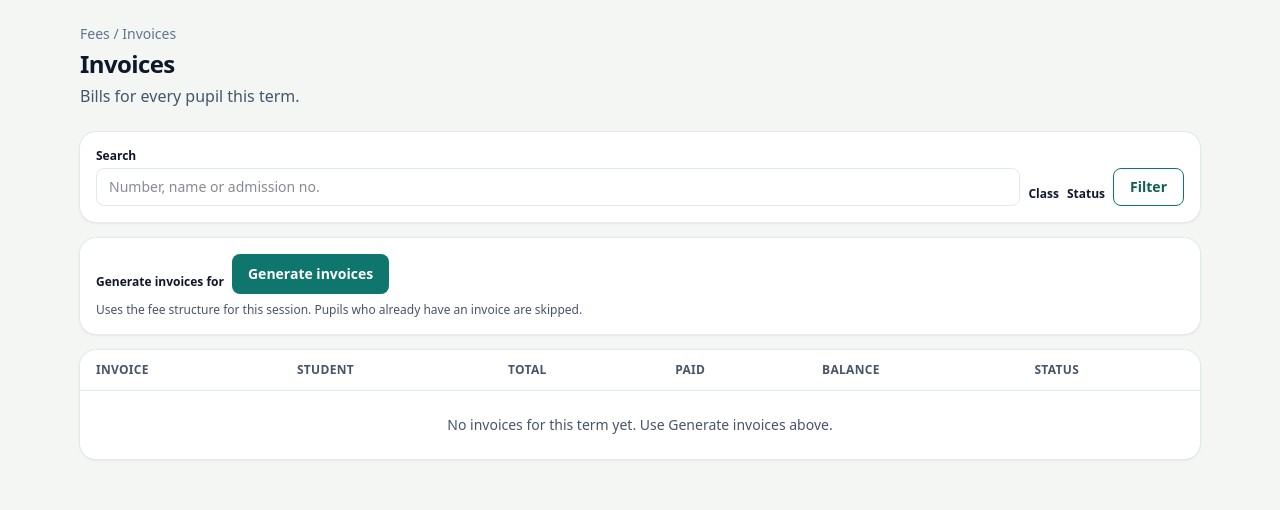
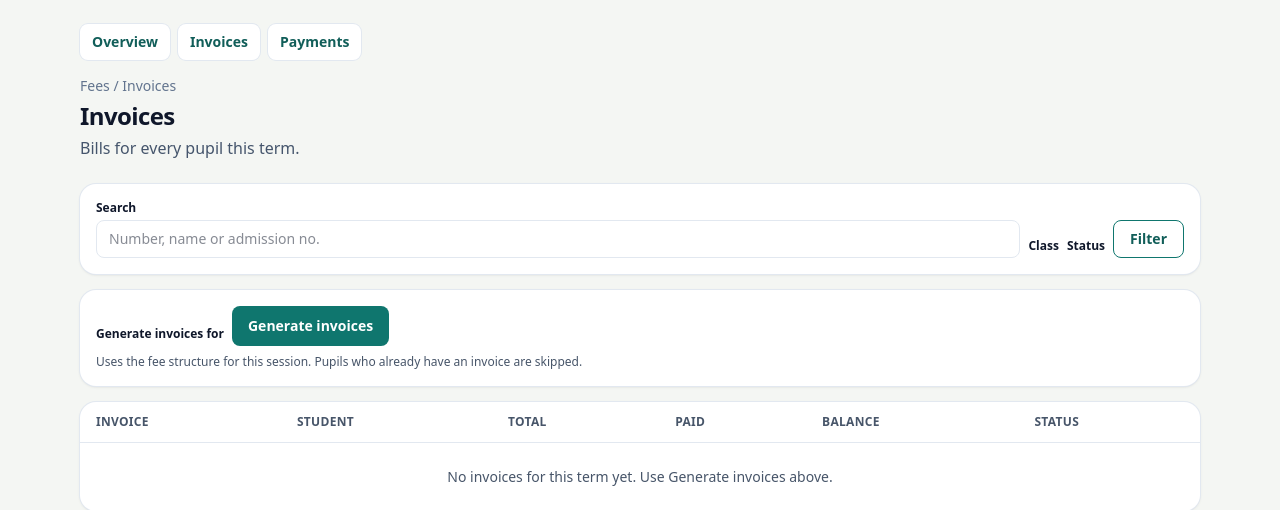
Before and after one commit to ZACCH0/SCHOOL_SAAS, a Django app: template templates/fees/invoice_list.html in a window 1280 px wide. Shown: the part 53-563 px from the top of the page. Run offline with Django 5.2, Linux system fonts and the light colour scheme; the template is opened without the code that fills it, so the values that code supplies are empty; style sheets or scripts are compiled from the project's sources.

Commit message:
fix: add tab navigation between the four fees pages

```diff
--- a/templates/fees/home.html
+++ b/templates/fees/home.html
@@ -4,6 +4,7 @@
 {% block title %}Fees{% endblock %}
 
 {% block content %}
+  {% include "partials/fees_tabs.html" %}
   {% if no_session %}
     {% include "components/page_header.html" with crumb="Fees" title="Fees overview" %}
     <p class="rounded-lg bg-amber-100 px-4 py-3 text-sm text-warn">There is no current session yet. Set one up in the admin first.</p>
--- a/templates/fees/invoice_detail.html
+++ b/templates/fees/invoice_detail.html
@@ -4,6 +4,7 @@
 {% block title %}{{ invoice.number }}{% endblock %}
 
 {% block content %}
+  {% include "partials/fees_tabs.html" %}
   {% include "components/page_header.html" with crumb="Fees / Invoices" title=invoice.number subtitle=invoice.period.name %}
 
   <div class="mb-5 grid gap-3 md:grid-cols-2">
--- a/templates/fees/invoice_list.html
+++ b/templates/fees/invoice_list.html
@@ -4,6 +4,7 @@
 {% block title %}Invoices{% endblock %}
 
 {% block content %}
+  {% include "partials/fees_tabs.html" %}
   {% if no_session %}
     {% include "components/page_header.html" with crumb="Fees / Invoices" title="Invoices" %}
     <p class="rounded-lg bg-amber-100 px-4 py-3 text-sm text-warn">There is no current session yet.</p>
--- a/templates/fees/payment_list.html
+++ b/templates/fees/payment_list.html
@@ -4,6 +4,7 @@
 {% block title %}Payments{% endblock %}
 
 {% block content %}
+  {% include "partials/fees_tabs.html" %}
   {% include "components/page_header.html" with crumb="Fees / Payments" title="Payments received" %}
 
   <div class="overflow-x-auto rounded-2xl bg-white shadow-sm ring-1 ring-line">
--- a/templates/fees/structure.html
+++ b/templates/fees/structure.html
@@ -4,6 +4,7 @@
 {% block title %}Fee structure{% endblock %}
 
 {% block content %}
+  {% include "partials/fees_tabs.html" %}
   {% if no_session %}
     {% include "components/page_header.html" with crumb="Fees / Structure" title="Fee structure" %}
     <p class="rounded-lg bg-amber-100 px-4 py-3 text-sm text-warn">There is no current session yet.</p>
--- /dev/null
+++ b/templates/partials/fees_tabs.html
@@ -0,0 +1,12 @@
+<div class="mb-4 flex flex-wrap gap-2">
+  {% url 'fees:home' as fees_home_url %}
+  {% url 'fees:structure' as fees_structure_url %}
+  {% url 'fees:invoice_list' as fees_invoices_url %}
+  {% url 'fees:payment_list' as fees_payments_url %}
+  <a href="{{ fees_home_url }}" class="rounded-lg px-3 py-2 text-sm font-semibold {% if request.path == fees_home_url %}bg-brand-600 text-white{% else %}bg-white text-brand-700 ring-1 ring-line{% endif %}">Overview</a>
+  {% if request.membership.role == 'owner' or request.membership.role == 'admin' %}
+    <a href="{{ fees_structure_url }}" class="rounded-lg px-3 py-2 text-sm font-semibold {% if request.path == fees_structure_url %}bg-brand-600 text-white{% else %}bg-white text-brand-700 ring-1 ring-line{% endif %}">Fee structure</a>
+  {% endif %}
+  <a href="{{ fees_invoices_url }}" class="rounded-lg px-3 py-2 text-sm font-semibold {% if '/invoices/' in request.path %}bg-brand-600 text-white{% else %}bg-white text-brand-700 ring-1 ring-line{% endif %}">Invoices</a>
+  <a href="{{ fees_payments_url }}" class="rounded-lg px-3 py-2 text-sm font-semibold {% if '/payments/' in request.path and 'receipt' not in request.path %}bg-brand-600 text-white{% else %}bg-white text-brand-700 ring-1 ring-line{% endif %}">Payments</a>
+</div>
```
